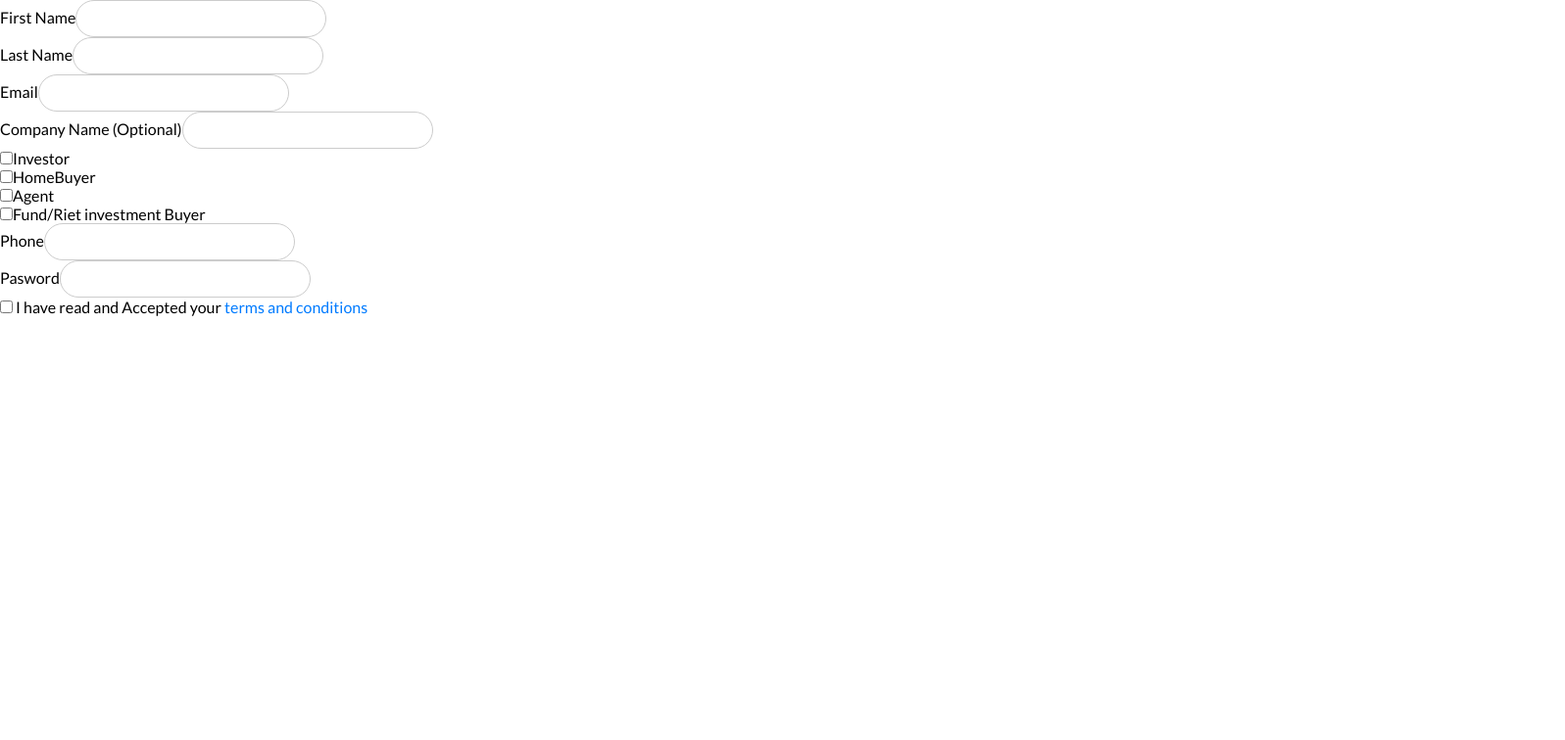
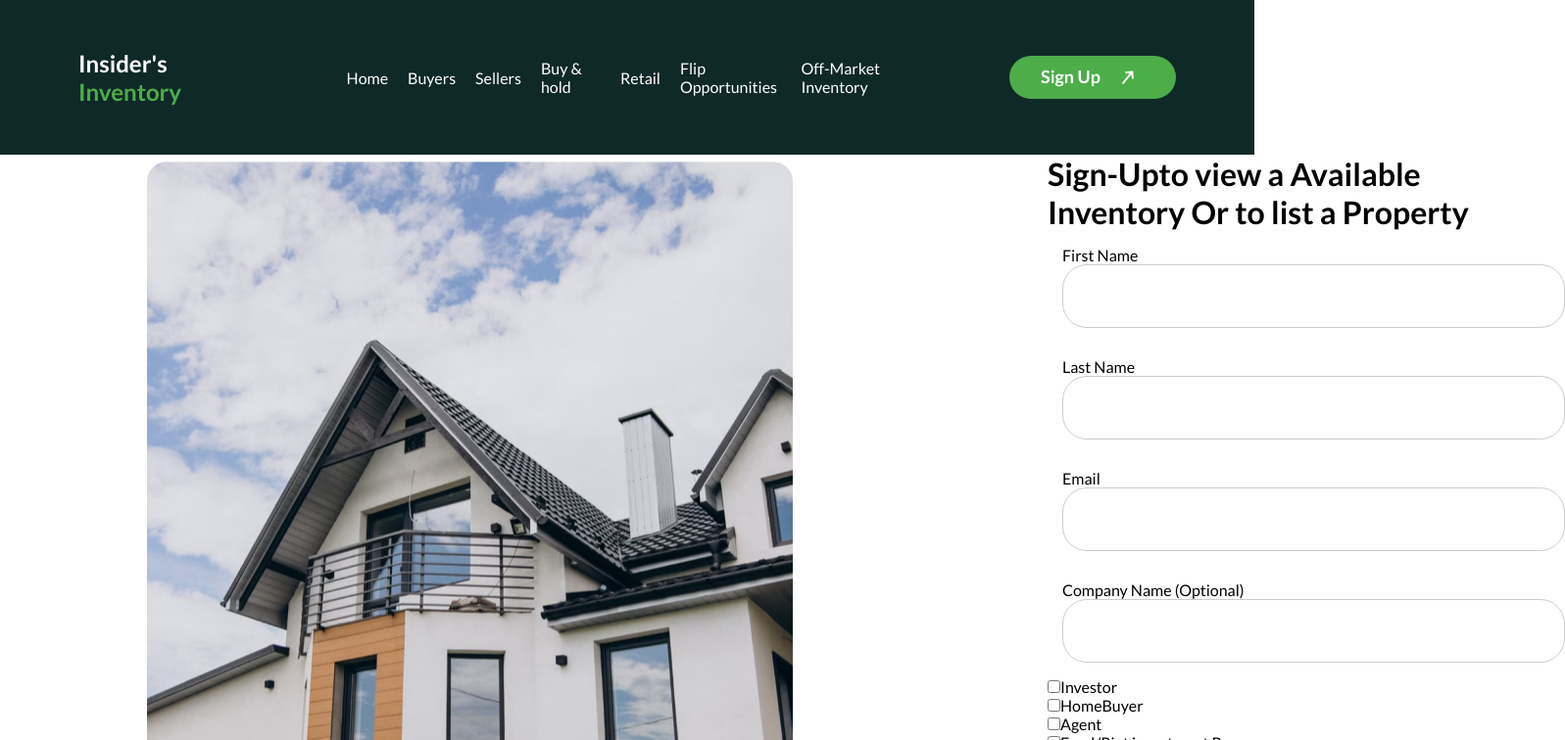
Before and after one commit to Jahanzaibali2/Insider-Inventory, a React (Vite) app: page /SignUp in a window 1280 px wide. Shown: the top 756 px of the page at 98% size, 1597 px wide, since content can reach past the window. Built offline with nearby package versions, Linux system fonts and the light colour scheme.

Commit message:
battery low will continue soon

```diff
--- a/src/App.jsx
+++ b/src/App.jsx
@@ -5,7 +5,9 @@ import "./App.css"
 
 export default function App() {
   return (
-    // <Header />
+    <>
+    <Header />
     <TextAndLabel/>
-  )
+    </>
+    )
 }
--- /dev/null
+++ b/src/Components/Body/TextAndLabels/SignUp/SignUp.css
@@ -0,0 +1,32 @@
+input[type="text"] {
+    width: 513px;
+    height: 65px;
+    top: 34px;
+    border-radius: 50px 0px 0px 0px;
+    padding-top: 10px;
+    border: 1px solid #ccc;
+    border-radius: 25px;
+    box-sizing: border-box;
+  }
+
+  .checkbox {
+    width: 20px;
+    height: 20px;
+    border-radius: 50px 0px 0px 0px;
+    padding: 30px;
+
+  }
+
+
+  .y{
+    padding: 15px;
+  }
+
+.Terms span {
+    color: #007BFF;
+    cursor: pointer;
+  }
+
+  .Terms span:hover {
+    text-decoration: underline;
+  }
--- /dev/null
+++ b/src/Components/Body/TextAndLabels/SignUp/Signup.jsx
@@ -0,0 +1,77 @@
+import React from 'react'
+import "./SignUp.css"
+
+export default function Signup() {
+  return (
+    <div>
+
+      <div className="headingDiv">
+        <h1>Sign-Upto view a Available Inventory Or to list a Property</h1>
+      </div>
+                <div className='y'>
+            <label htmlFor="Name1">First Name</label>
+            <input type="text" className='txt' />
+          </div>
+
+          <div className='y'>
+            <label htmlFor="Name1">Last Name</label>
+            <input type="text" className='txt' />
+          </div>
+
+          <div className='y'>
+            <label htmlFor="Name1">Email</label>
+            <input type="text" className='txt' />
+          </div>
+
+          <div className='y'>
+            <label htmlFor="Name1">Company Name (Optional)</label>
+            <input type="text" className='txt' />
+          </div>
+
+
+          <div className='CheckBoxes'>
+
+            <div className="x">
+              <input type="checkbox" className='checkBox' />
+              <label htmlFor="Name1">Investor</label>
+            </div>
+
+            <div className='x'>
+              <input type="checkbox" className='checkBox' />
+              <label htmlFor="Name1">HomeBuyer</label>
+            </div>
+
+            <div className='x'>
+              <input type="checkbox" className='checkBox' />
+              <label htmlFor="Name1">Agent</label>
+            </div>
+
+            <div className='x'>
+              <input type="checkbox" className='checkBox' />
+              <label htmlFor="Name1">Fund/Riet investment Buyer</label>
+            </div>
+
+
+          </div>
+
+          <div className='y'>
+            <label htmlFor="Name1">Phone</label>
+            <input type="text" className='txt' />
+          </div>
+
+          <div className='y'>
+            <label htmlFor="Name1">Pasword</label>
+            <input type="text" className='txt' />
+          </div>
+
+
+
+        <div className='x'>
+          <input type="checkbox" className='checkBox' />
+          <label htmlFor="text"> I have read and Accepted your
+            <span> terms and conditions</span>
+          </label>
+        </div>
+    </div>
+  )
+}
--- a/src/Components/Body/TextAndLabels/TextAndLabel.css
+++ b/src/Components/Body/TextAndLabels/TextAndLabel.css
@@ -1,15 +1,39 @@
-input[type="text"] {
-    width: 20%;
-    padding: 10px;
-    border: 1px solid #ccc;
-    border-radius: 25px;
-    box-sizing: border-box;
-  }
-  .Terms span {
-    color: #007BFF;
-    cursor: pointer;
-  }
+.legendaryDiv {
+  width: 1440px;
+  height: 1090px;
+  top: 116px;
+  gap: 0px;
+  opacity: 0px;
+  background-color: black;
+}
 
-  .Terms span:hover {
-    text-decoration: underline;
-  }
+
+.b-div {
+  width: Hug (1, 282px)px;
+  height: Hug (1, 137.75px)px;
+  top: 82px;
+  left: 74px;
+  gap: 110px;
+  opacity: 0px;
+  display: flex;
+  justify-content: space-between;
+  align-items: center;
+}
+
+.signUp {
+  /* padding: 280px; */
+  width: 513px;
+height: 899px;
+
+margin-left: 150px;
+
+}
+
+
+.b-div img {
+  width: 659px;
+  height: 883px;
+  gap: 150px;
+margin-left: 150px;
+
+}
--- a/src/Components/Body/TextAndLabels/TextAndLabel.jsx
+++ b/src/Components/Body/TextAndLabels/TextAndLabel.jsx
@@ -1,5 +1,7 @@
 import React from 'react'
 import "./TextAndLabel.css"
+import House from "../../../assets/House.png"
+import Signup from './SignUp/Signup'
 
 export default function TextAndLabel() {
   return (
@@ -12,72 +14,21 @@ function TextField() {
   return (
     <>
       <div className="legendaryDiv">
-        <div className='FirstName'>
-          <label htmlFor="Name1">First Name</label>
-          <input type="text" className='txt' />
-        </div>
 
-        <div className='LastName'>
-          <label htmlFor="Name1">Last Name</label>
-          <input type="text" className='txt' />
-        </div>
-
-        <div className='Email'>
-          <label htmlFor="Name1">Email</label>
-          <input type="text" className='txt' />
-        </div>
-
-        <div className='CompanyName'>
-          <label htmlFor="Name1">Company Name (Optional)</label>
-          <input type="text" className='txt' />
-        </div>
+        <div className="b-div">
 
 
-        <div className='CheckBoxes'>
-
-
-
-          <div className="investorCheck">
-            <input type="checkbox" className='checkBox' />
-            <label htmlFor="Name1">Investor</label>
+          <div className="imageDiv">
+            <img src={House} alt="x" />
           </div>
 
-          <div className='HomeBuyer'>
-            <input type="checkbox" className='checkBox' />
-            <label htmlFor="Name1">HomeBuyer</label>
-          </div>
-
-          <div className='Agent'>
-            <input type="checkbox" className='checkBox' />
-            <label htmlFor="Name1">Agent</label>
-          </div>
-
-          <div className='Fund'>
-            <input type="checkbox" className='checkBox' />
-            <label htmlFor="Name1">Fund/Riet investment Buyer</label>
+          <div className="signUp">
+            <Signup />
           </div>
 
 
         </div>
-
-        <div className='Phone'>
-          <label htmlFor="Name1">Phone</label>
-          <input type="text" className='txt' />
-        </div>
-
-        <div className='Password'>
-          <label htmlFor="Name1">Pasword</label>
-          <input type="text" className='txt' />
-        </div>
-
       </div>
-      <div className='Terms'>
-        <input type="checkbox" className='checkBox' />
-        <label htmlFor="text"> I have read and Accepted your
-          <span> terms and conditions</span>
-        </label>
-      </div>
-
     </>
   )
 }
```
